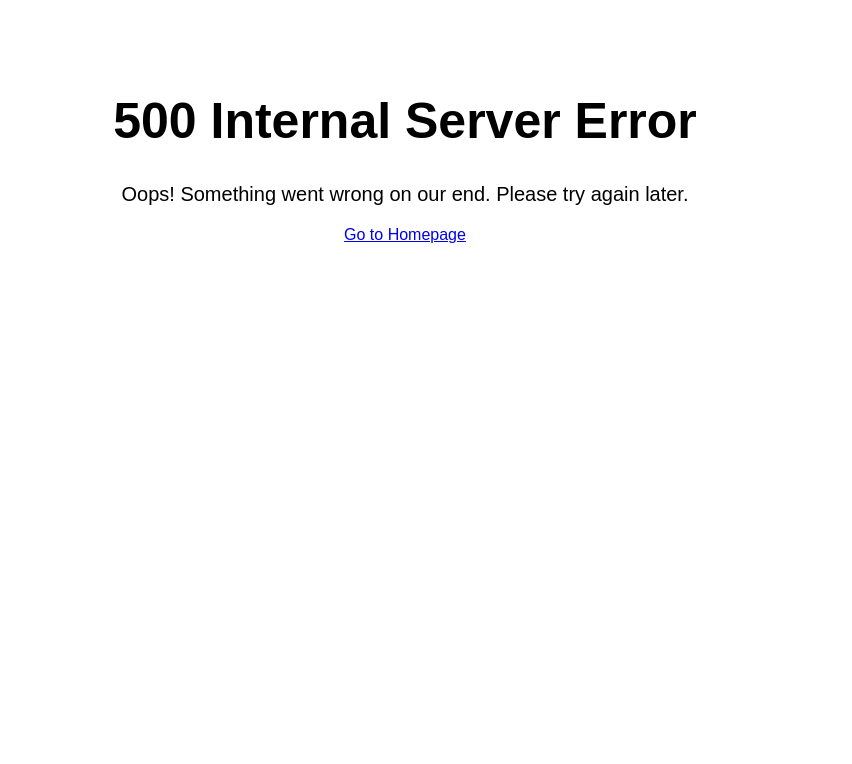
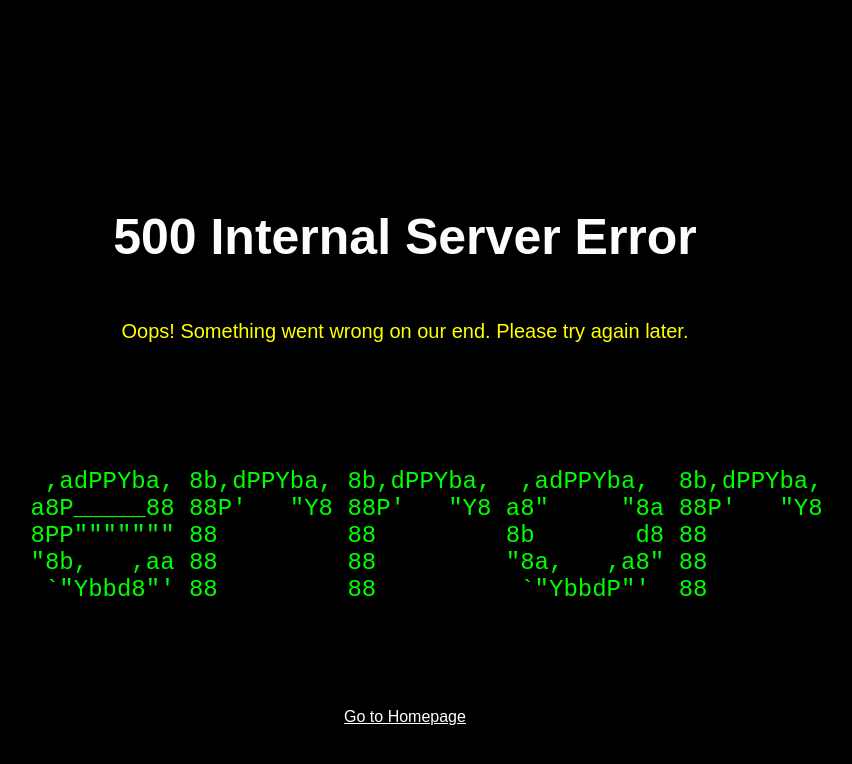
Before and after one commit to BenjaminLarger/WebServ, a plain HTML site: page var/www/errors/500.html in a window 1280 px wide. Shown: the whole page, without its empty margins (235-1087 px from the left). Drawn offline with Linux system fonts and the light colour scheme.

Commit message:
Updated error pages

```diff
--- a/var/www/errors/500.html
+++ b/var/www/errors/500.html
@@ -4,14 +4,46 @@
     <meta charset="UTF-8">
     <title>500 Internal Server Error</title>
     <style>
-        body { font-family: Arial, sans-serif; text-align: center; padding: 50px; }
+        body {
+            font-family: Arial, sans-serif;
+            text-align: center;
+            padding: 50px;
+            background-color: #000000;
+            color: #fcfcfc;
+            display: flex;
+            flex-direction: column;
+            align-items: center;
+            justify-content: center;
+            height: 100vh;
+            margin: 0;
+        }
         h1 { font-size: 50px; }
         p { font-size: 20px; }
+        img { max-width: 100%; height: auto; }
+        .container {
+            display: flex;
+            flex-direction: column;
+            align-items: center;
+            justify-content: center;
+        }
     </style>
 </head>
 <body>
+  <div class="container">
     <h1>500 Internal Server Error</h1>
-    <p>Oops! Something went wrong on our end. Please try again later.</p>
-    <a href="/">Go to Homepage</a>
+    <p style="color: yellow;">Oops! Something went wrong on our end. Please try again later.</p>
+    <pre style="color: lime; font-size: 1.5rem">
+
+
+      ,adPPYba, 8b,dPPYba, 8b,dPPYba,  ,adPPYba,  8b,dPPYba,
+     a8P_____88 88P'   "Y8 88P'   "Y8 a8"     "8a 88P'   "Y8
+     8PP""""""" 88         88         8b       d8 88
+     "8b,   ,aa 88         88         "8a,   ,a8" 88
+      `"Ybbd8"' 88         88          `"YbbdP"'  88
+
+
+     </pre>
+    <a href="/" style="color: white;">Go to Homepage</a>
+  </div>
 </body>
 </html>
```
Also changed, not shown: var/www/errors/404.html (+1 -1 lines), var/www/errors/405.html (+4 -2 lines), var/www/errors/413.html (+1 -1 lines), 2 other files.
